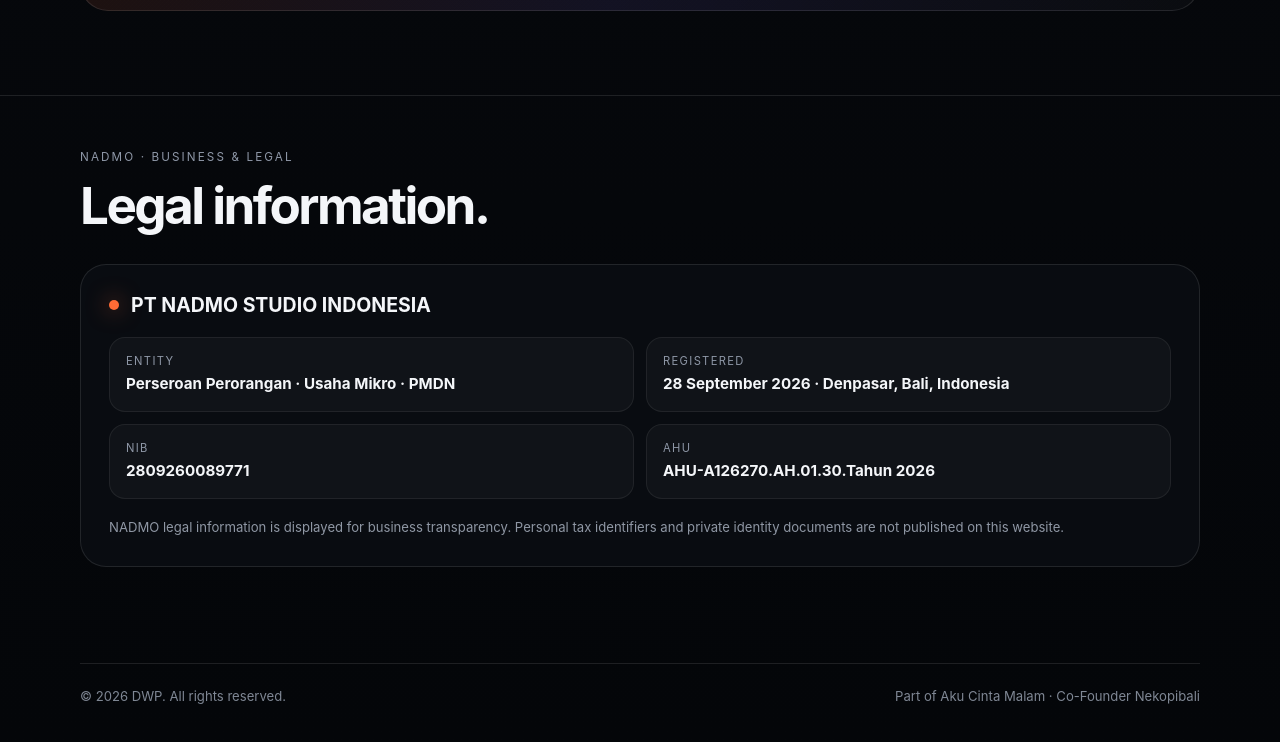
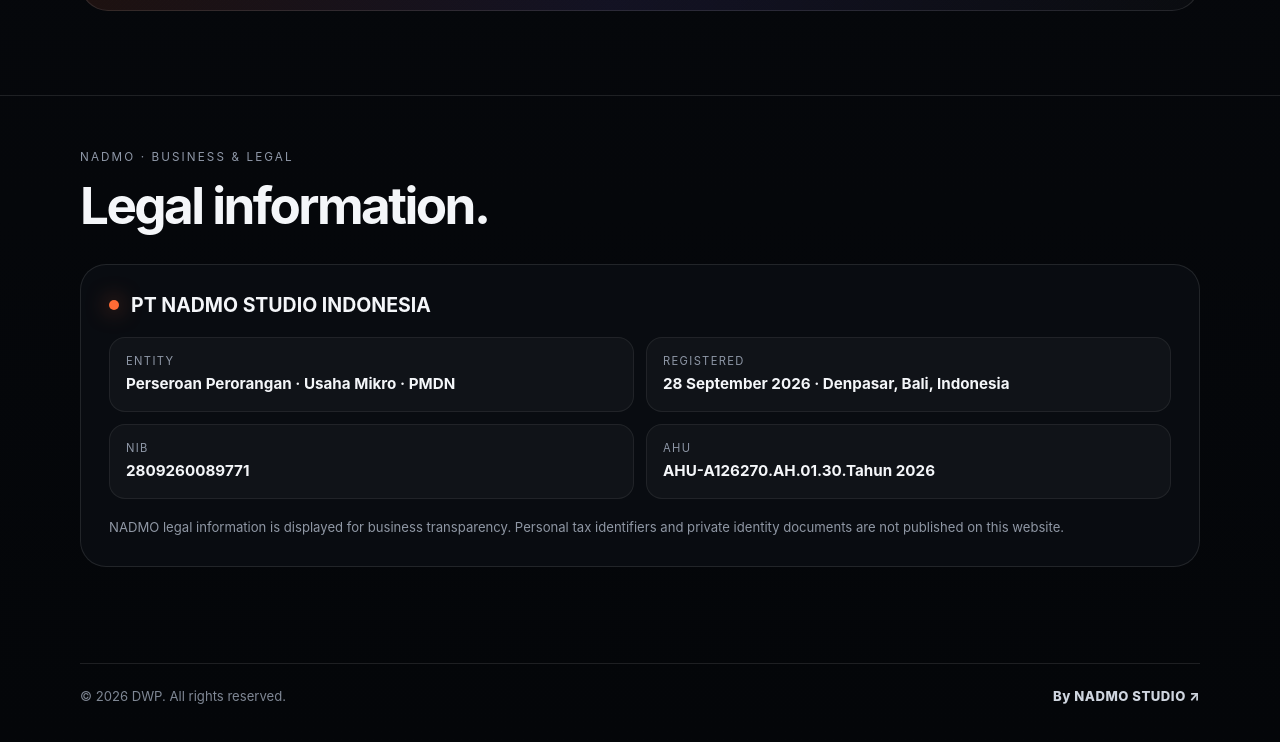
Before and after one commit to ardarawk-cloud/DWP, a plain HTML site: page index.html in a window 1280 px wide. Shown: the part 1817-2559 px from the top of the page. Drawn offline with Linux system fonts and the light colour scheme.

Commit message:
Add NADMO Studio footer link

```diff
--- a/index.html
+++ b/index.html
@@ -24,7 +24,7 @@
 .network{display:grid;grid-template-columns:1fr 1fr;gap:16px}.network .card{min-height:220px}.small{font-size:.72rem;text-transform:uppercase;letter-spacing:.14em;color:#9aa3b2}.name{font-size:clamp(1.55rem,3vw,2.35rem);font-weight:900;letter-spacing:-.04em;margin:10px 0 4px}
 .contact{padding:30px;border-radius:28px;border:1px solid var(--line);background:linear-gradient(110deg,rgba(255,107,53,.10),rgba(143,117,255,.10),rgba(255,255,255,.025));display:flex;align-items:center;justify-content:space-between;gap:20px}.contact h3{font-size:clamp(1.45rem,3vw,2.2rem);margin:0 0 8px}.contact p{margin:0;color:var(--muted)}
 .legal{border-top:1px solid var(--line);margin-top:20px;padding-top:54px}.legal-box{padding:28px;border-radius:26px;border:1px solid var(--line);background:#090c11}.legal-head{display:flex;gap:12px;align-items:center;margin-bottom:20px}.legal-head strong{font-size:1.22rem}.legal-grid{display:grid;grid-template-columns:repeat(2,1fr);gap:12px}.legal-item{padding:16px;border-radius:16px;border:1px solid rgba(255,255,255,.07);background:rgba(255,255,255,.03)}.legal-item span{display:block;font-size:.7rem;letter-spacing:.12em;text-transform:uppercase;color:#8e97a6;margin-bottom:5px}.legal-item b{font-size:.95rem;line-height:1.45}.note{color:#8f97a4;font-size:.82rem;line-height:1.6;margin:18px 0 0}
-footer{padding:32px 0 44px;color:#7f8794;font-size:.82rem}.foot{border-top:1px solid var(--line);padding-top:24px;display:flex;justify-content:space-between;gap:20px}
+footer{padding:32px 0 44px;color:#7f8794;font-size:.82rem}.foot{border-top:1px solid var(--line);padding-top:24px;display:flex;justify-content:space-between;align-items:center;gap:20px}.nadmo-link{color:#cfd5df;font-weight:800;letter-spacing:.04em;transition:.2s ease}.nadmo-link:hover{color:#fff;transform:translateY(-1px)}
 @media(max-width:800px){.links{display:none}.hero{padding-top:52px}.hero-grid{grid-template-columns:1fr}.visual{order:-1;min-height:330px}.profile-photo{width:min(74%,260px)}.cards,.network,.legal-grid{grid-template-columns:1fr}.contact{align-items:flex-start;flex-direction:column}section{padding:50px 0}}
 </style>
 </head>
@@ -62,6 +62,6 @@
 <p class="note">NADMO legal information is displayed for business transparency. Personal tax identifiers and private identity documents are not published on this website.</p>
 </div></div></section>
 </main>
-<footer><div class="wrap foot"><span>© 2026 DWP. All rights reserved.</span><span>Part of Aku Cinta Malam · Co-Founder Nekopibali</span></div></footer>
+<footer><div class="wrap foot"><span>© 2026 DWP. All rights reserved.</span><a class="nadmo-link" href="https://nadmo.id/" target="_blank" rel="noopener noreferrer">By NADMO STUDIO ↗</a></div></footer>
 </body>
 </html>
```
